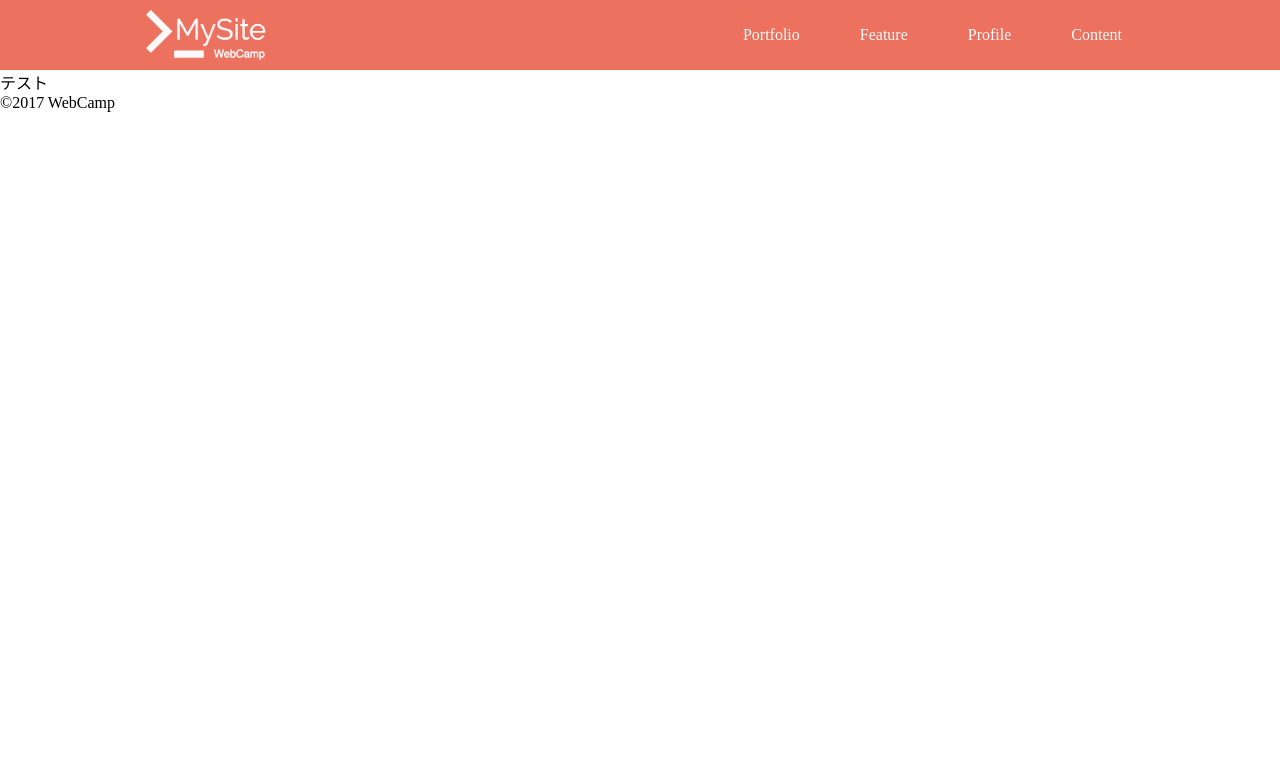
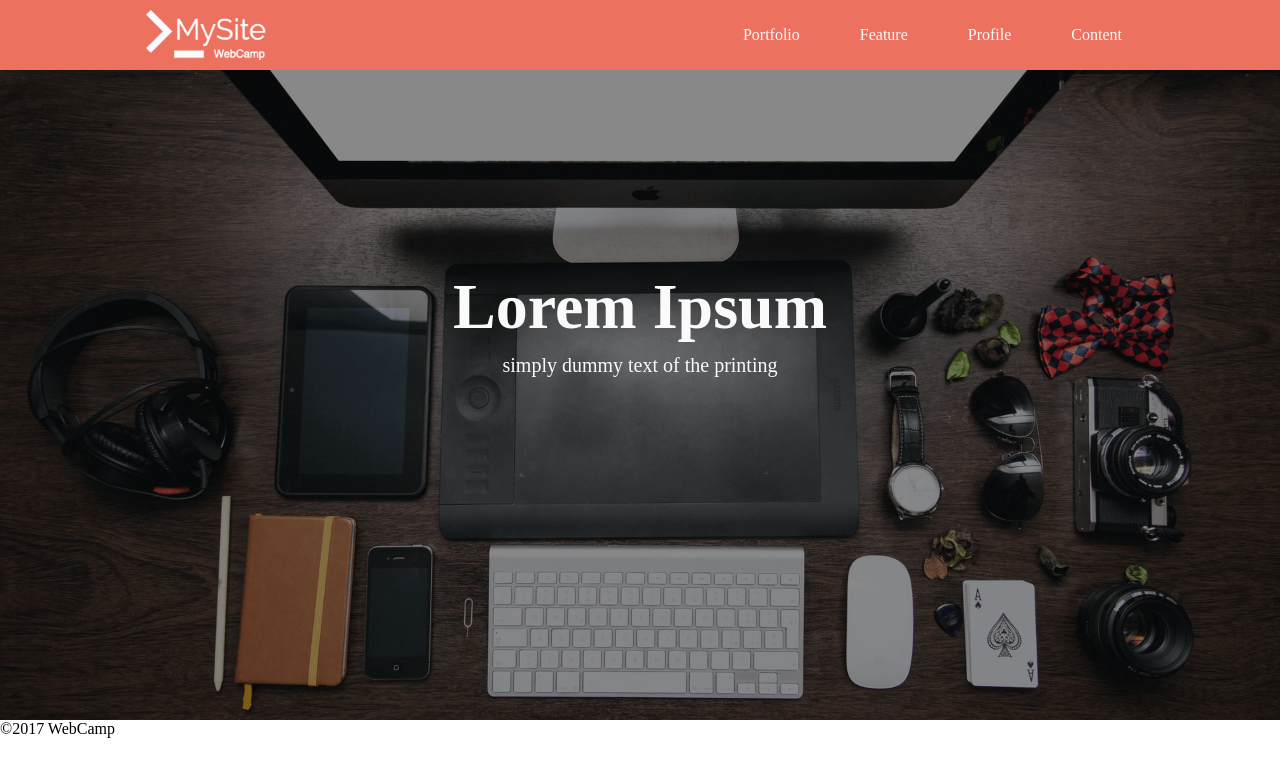
Before and after one commit to yomowataru/DWC-challenge-1, a plain HTML site: page index.html in a window 1280 px wide. Drawn offline with Linux system fonts and the light colour scheme; some packages are replaced by stand-ins of ours.

Commit message:
メインビジュアル作成

```diff
--- a/css/style.css
+++ b/css/style.css
@@ -4,7 +4,7 @@
   box-sizing: border-box;
 }
 
-/*********************** ヘッダー ***********************/
+/* ********************** ヘッダー ********************** */
 header {
   background-color: #ec715f;
   width: 100%;
@@ -39,3 +39,28 @@ header {
   text-decoration: none;
   color: #fafafa;
 }
+
+/* ***********************メインビジュアル*********************** */
+.main-visual {
+  width: 100%;
+  height: 650px;
+  background-image: url(/img/mv.png); /* 背景画像を指定 */
+  background-position: center center; /* 背景画像を上下中央に配置 */
+  background-size: cover; /* 背景画像を画面サイズに合わせる*/
+}
+
+.main-visual-contents {
+  padding-top: 200px;
+  text-align: center;
+}
+
+.main-visual-heading {
+  font-size: 64px;
+  color: #fafafa;
+  margin-bottom: 10px;
+}
+
+.main-visual-text {
+  font-size: 20px;
+  color: #fafafa;
+}
--- a/index.html
+++ b/index.html
@@ -32,7 +32,12 @@
 
     <main>
       <!-- メインビジュアル -->
-      <section id="mv">テスト</section>
+      <section id="mv" class="main-visual">
+        <div class="main-visual-contents">
+          <h1 class="main-visual-heading">Lorem Ipsum</h1>
+          <p class="main-visual-text">simply dummy text of the printing</p>
+        </div>
+      </section>
 
       <!-- ポートフォリオ -->
       <section id="portfolio"></section>
```
